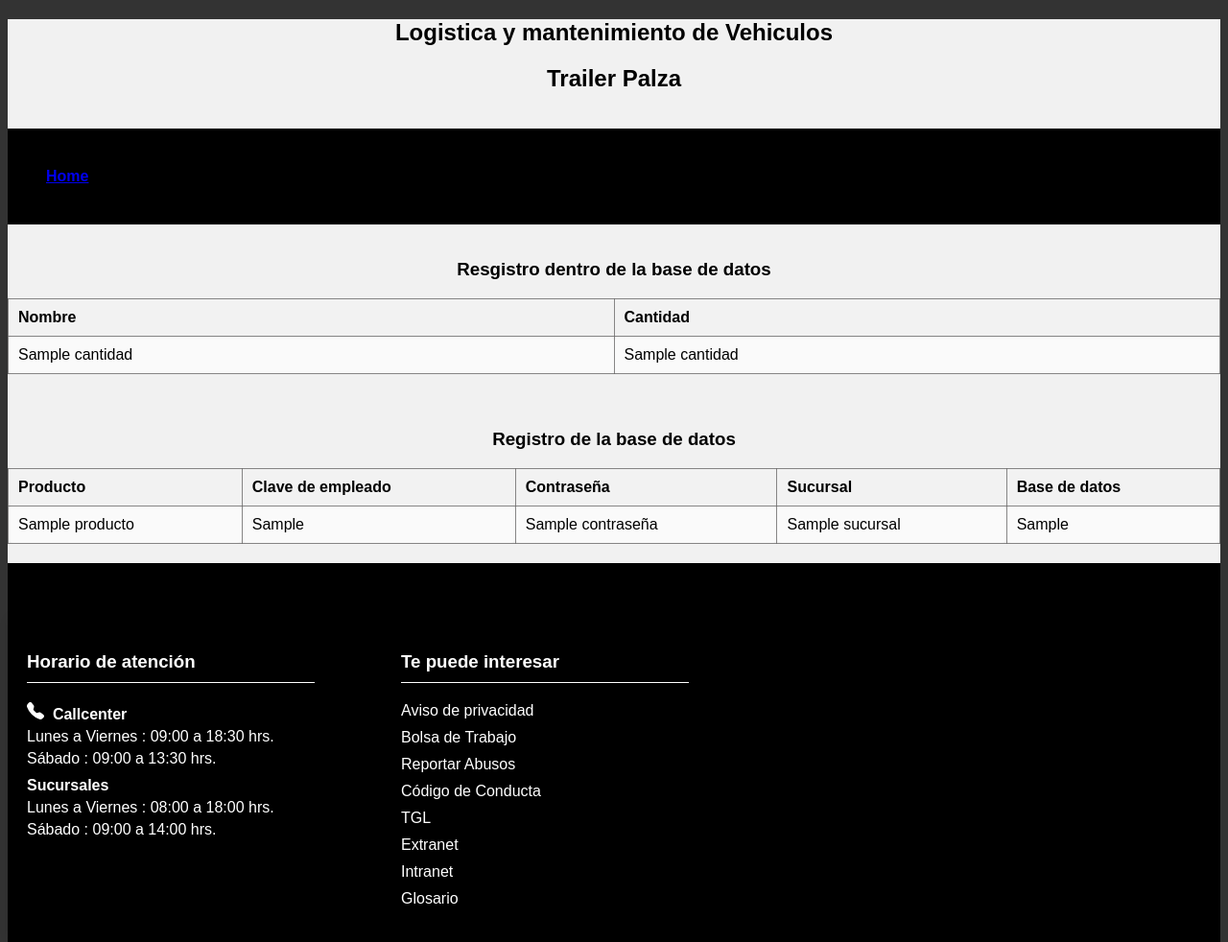
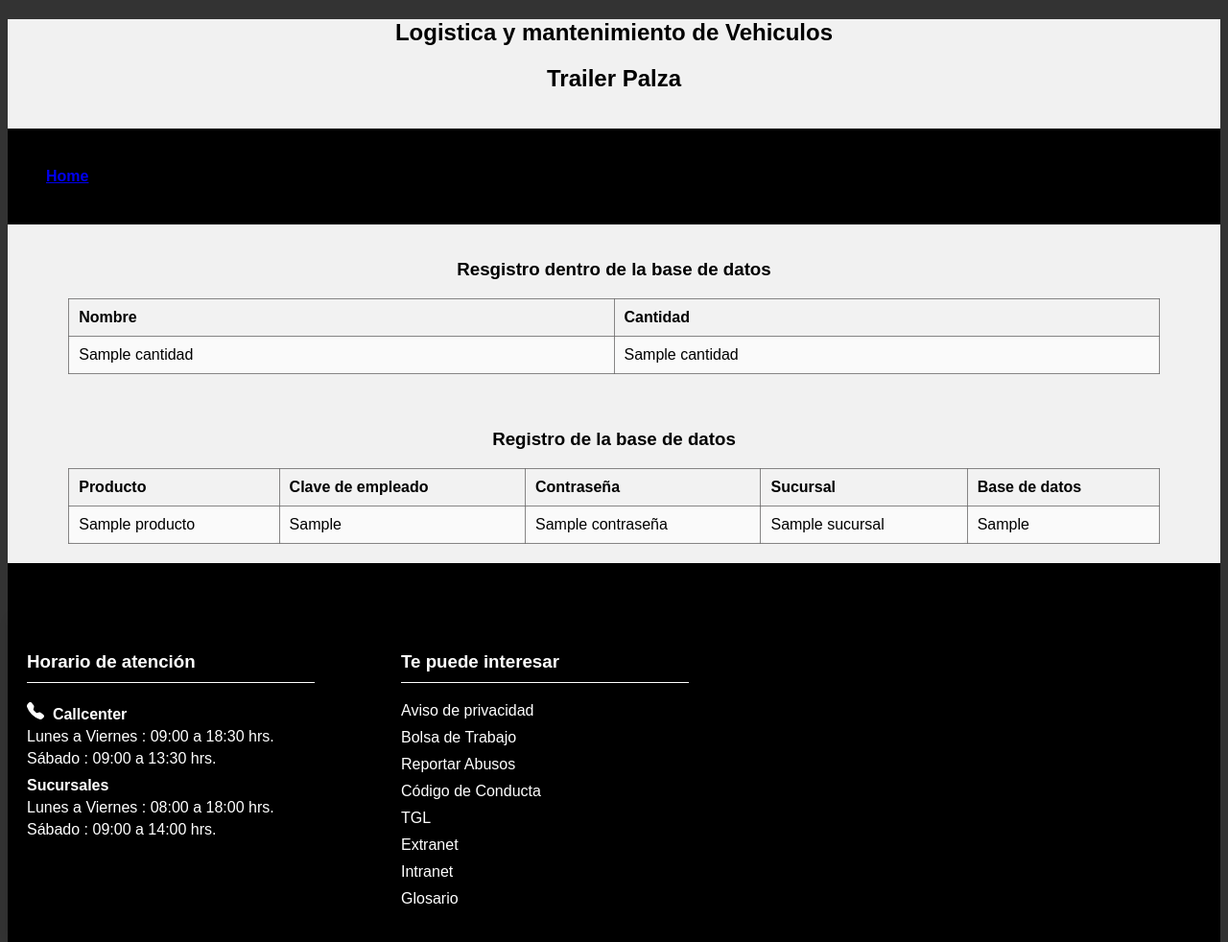
Before and after one commit to emir12344949494/Html, a Flask app: page /interior in a window 1280 px wide. Shown: the whole page at 96% size. Run offline with Flask 2, Linux system fonts and the light colour scheme; a database or web service that is not in the repository returns one stand-in record (values such as "Sample title").

Commit message:
se añadieron cosas al interior de html

```diff
--- a/static/css/styles.css
+++ b/static/css/styles.css
@@ -13,7 +13,7 @@ h1 {
 }
 
 table {
-    width: 100%;
+    width: 90%;
     border-collapse: collapse;
     margin-bottom: 20px;
 }
--- a/templates/interior.html
+++ b/templates/interior.html
@@ -17,7 +17,7 @@
                   </ul>
                 </nav>
             </section>
-    <section  class="container">
+    <center><section  class="container">
     <br>
     <h1><center>Resgistro dentro de la base de datos</center></h1>
     <table border="1">
@@ -52,7 +52,7 @@
         </tr>
         {% endfor %}
     </table>
-  </section>
+  </section></center>
 
   <section class="desarrollo">
     <footer>
```
